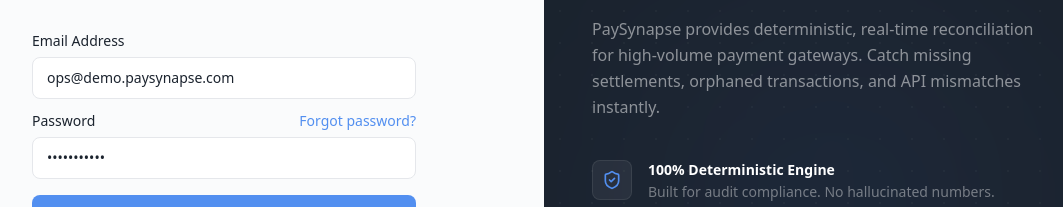
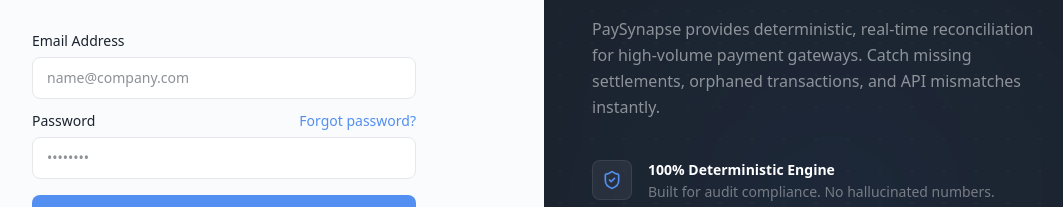
Before and after one commit to manu-1-1/PaySynapse, a Next.js app: page / in a window 1280 px wide. Shown: the part 261-468 px from the top of the page, without its empty margins (96-1159 px from the left). Built offline with nearby package versions, Linux system fonts and the light colour scheme.

Commit message:
Remove default login credentials from sign-in form

```diff
--- a/app/page.js
+++ b/app/page.js
@@ -82,7 +82,7 @@ export default function AuthPage() {
                   suppressHydrationWarning
                   type="email"
                   name="email"
-                  defaultValue="ops@demo.paysynapse.com"
+                  placeholder="name@company.com"
                   className="w-full px-3.5 py-2.5 rounded-lg border border-[var(--border)] bg-[var(--surface)] focus:outline-none focus:border-[#528FF0] text-[var(--foreground)] transition-colors duration-150 text-sm"
                   required
                 />
@@ -100,7 +100,7 @@ export default function AuthPage() {
                   suppressHydrationWarning
                   type="password"
                   name="password"
-                  defaultValue="password123"
+                  placeholder="••••••••"
                   className="w-full px-3.5 py-2.5 rounded-lg border border-[var(--border)] bg-[var(--surface)] focus:outline-none focus:border-[#528FF0] text-[var(--foreground)] transition-colors duration-150 text-sm"
                   required
                 />
@@ -134,7 +134,7 @@ export default function AuthPage() {
 
           <button
             suppressHydrationWarning
-            onClick={handleSignIn}
+            onClick={() => setError('Google Workspace SSO is not configured for this environment. Please enter your credentials above.')}
             type="button"
             className="w-full flex items-center justify-center py-2.5 px-4 rounded-lg border border-[var(--border)] bg-[var(--surface)] hover:bg-[var(--surface-hover)] text-[var(--foreground)] font-medium transition-colors duration-150 focus:outline-none text-sm"
           >
```
